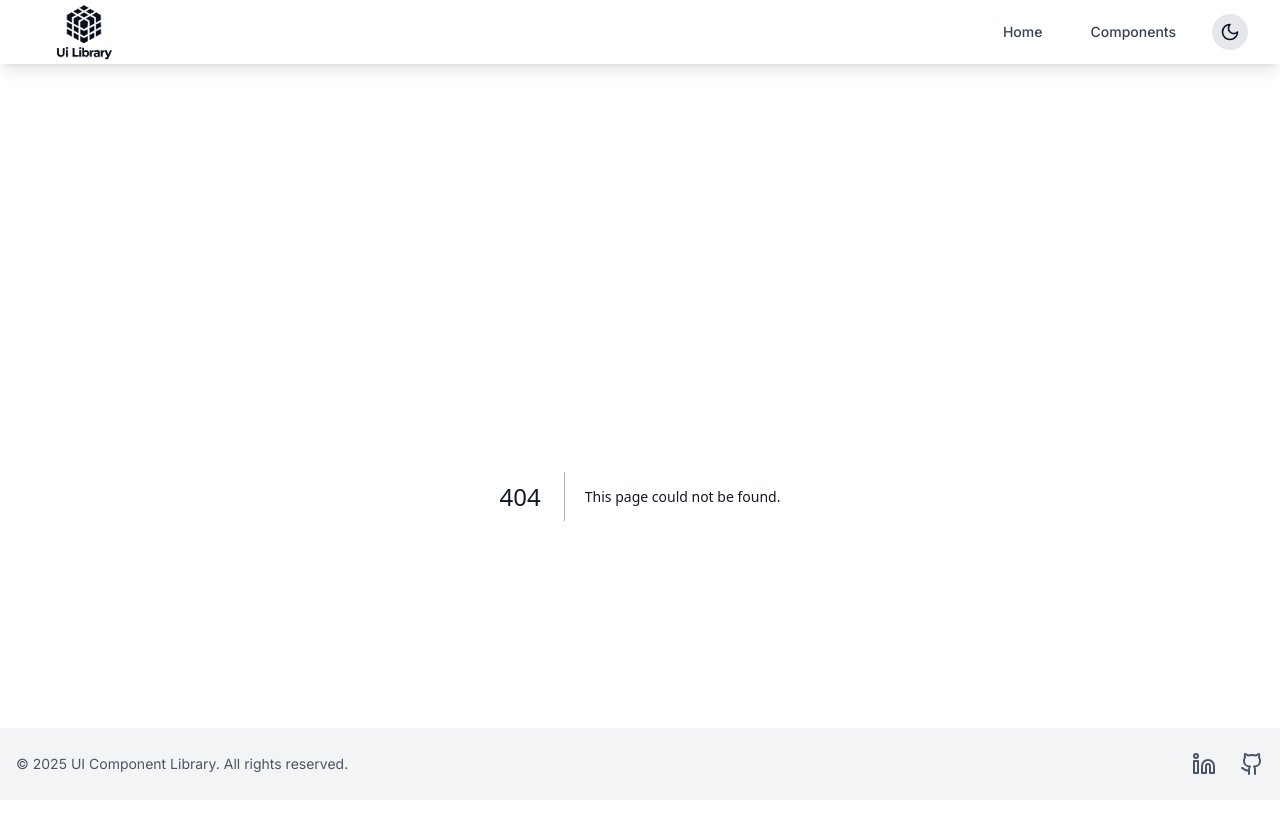
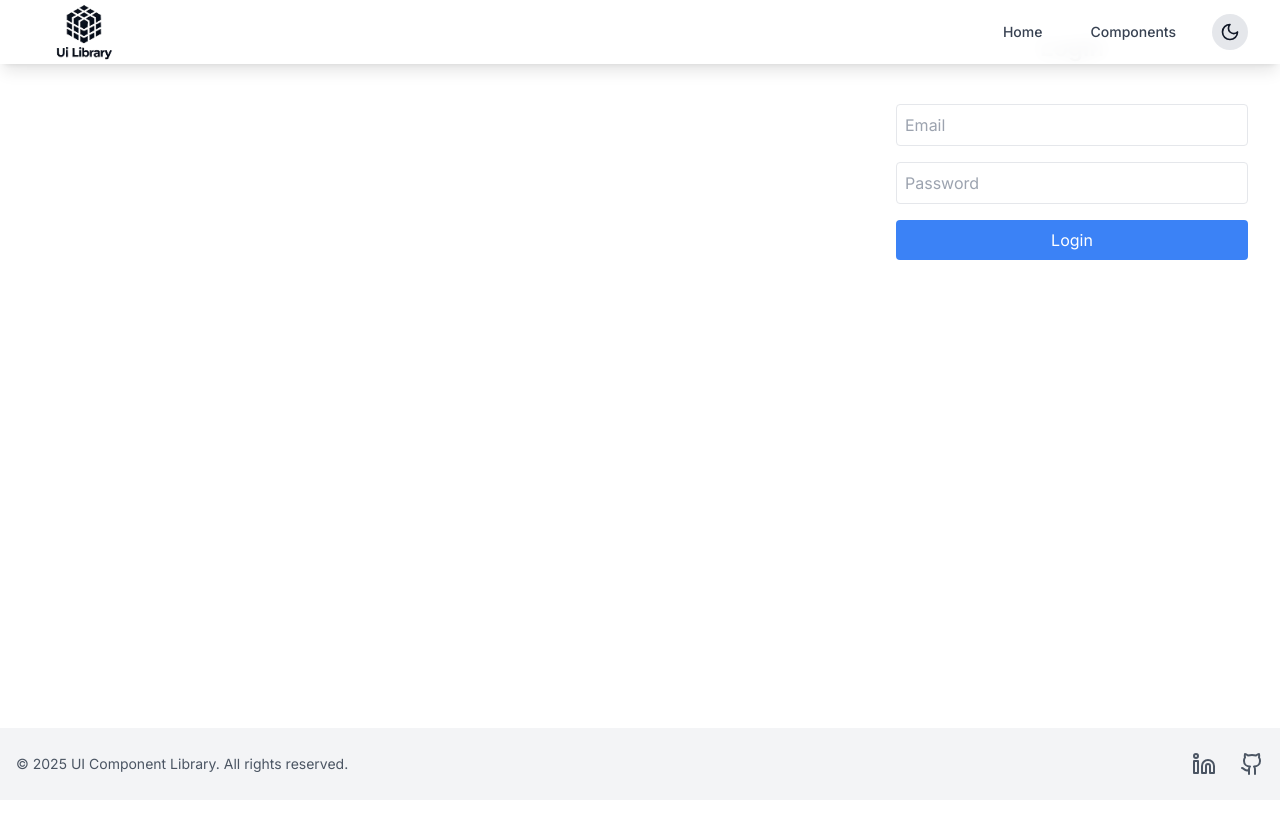
Before and after one commit to Florence-Martin/UI-Library, a Next.js app: page /login in a window 1280 px wide. Before the commit this address had no page. Shown: the top 814 px of the page. Built offline with nearby package versions, Linux system fonts and the light colour scheme; no server answers.

Commit message:
feat: secure access to the dashboard (middleware + auth)

```diff
--- /dev/null
+++ b/app/dashboard/page.tsx
@@ -0,0 +1,39 @@
+"use client";
+
+import { useAuthState } from "react-firebase-hooks/auth";
+import { auth } from "@/lib/firebase";
+import { useRouter } from "next/navigation";
+import { useEffect } from "react";
+import ProtectedRoute from "@/components/auth/ProtectedRoute";
+
+const Dashboard = () => {
+  const [user, loading] = useAuthState(auth); // Vérifie l'état de connexion Firebase
+  const router = useRouter();
+
+  useEffect(() => {
+    // Vérifie si l'application est en local
+    if (process.env.NODE_ENV !== "development") {
+      alert("Cette page est uniquement accessible en local.");
+      router.push("/"); // Redirige si l'environnement n'est pas local
+      return;
+    }
+
+    // Redirige vers /login si l'utilisateur n'est pas connecté
+    if (!loading && !user) {
+      router.push("/login");
+    }
+  }, [user, loading, router]);
+
+  if (loading) return <p>Chargement...</p>; // Affiche un état de chargement si l'utilisateur est en train d'être vérifié
+
+  return (
+    <ProtectedRoute>
+      <div className="container mx-auto px-4 py-8">
+        <h1 className="text-3xl font-bold">Tableau de Bord</h1>
+        <p>Bienvenue sur mon tableau de bord sécurisé en local !</p>
+      </div>
+    </ProtectedRoute>
+  );
+};
+
+export default Dashboard;
--- /dev/null
+++ b/app/login/page.tsx
@@ -0,0 +1,18 @@
+"use client";
+
+import dynamic from "next/dynamic";
+
+// Import dynamique du composant Login (désactive le SSR)
+const Login = dynamic(() => import("@/components/auth/Login"), { ssr: false });
+
+const LoginPage = () => {
+  return (
+    <div className="flex items-center justify-center h-screen">
+      <div className="absolute top-0 right-0 p-4">
+        <Login />
+      </div>
+    </div>
+  );
+};
+
+export default LoginPage;
--- /dev/null
+++ b/components/auth/ButtonLogout.tsx
@@ -0,0 +1,20 @@
+import { signOut } from "firebase/auth";
+import { auth } from "@/lib/firebase";
+
+const LogoutButton = () => {
+  const handleLogout = async () => {
+    await signOut(auth);
+    alert("Logged out successfully!");
+  };
+
+  return (
+    <button
+      onClick={handleLogout}
+      className="bg-red-500 text-white px-4 py-2 rounded"
+    >
+      Logout
+    </button>
+  );
+};
+
+export default LogoutButton;
--- a/components/auth/Login.tsx
+++ b/components/auth/Login.tsx
@@ -1,67 +1,50 @@
 "use client";
 
 import { useState } from "react";
+import { signInWithEmailAndPassword } from "firebase/auth";
 import { auth } from "@/lib/firebase";
-import { signInWithEmailAndPassword, signOut, User } from "firebase/auth";
+import { useRouter } from "next/navigation";
 
 const Login = () => {
   const [email, setEmail] = useState("");
   const [password, setPassword] = useState("");
-  const [user, setUser] = useState<User | null>(null); // Typage correct
+  const [error, setError] = useState<string | null>(null);
+  const router = useRouter();
 
   const handleLogin = async () => {
     try {
-      const userCredential = await signInWithEmailAndPassword(
-        auth,
-        email,
-        password
-      );
-      setUser(userCredential.user); // Pas d'erreur grâce au typage
-      alert("Logged in successfully!");
-    } catch (error) {
-      alert("Login failed: " + (error as Error).message);
+      setError(null); // Réinitialise les erreurs
+      await signInWithEmailAndPassword(auth, email, password);
+      router.push("/dashboard"); // Redirige vers le tableau de bord
+    } catch {
+      setError("Invalid email or password. Please try again.");
     }
   };
 
-  const handleLogout = async () => {
-    await signOut(auth);
-    setUser(null); // Déconnexion
-    alert("Logged out successfully!");
-  };
-
   return (
-    <div className="p-4 space-y-4">
-      {!user ? (
-        <>
+    <div className="p-4 space-y-4 max-w-sm mx-auto">
+      <h1 className="text-2xl font-semibold text-center mb-6">Login</h1>
       <input
         type="email"
         placeholder="Email"
         value={email}
         onChange={(e) => setEmail(e.target.value)}
-            className="border p-2 rounded w-full"
+        className="border p-2 w-full rounded"
       />
       <input
         type="password"
         placeholder="Password"
         value={password}
         onChange={(e) => setPassword(e.target.value)}
-            className="border p-2 rounded w-full"
+        className="border p-2 w-full rounded"
       />
+      {error && <p className="text-red-500 text-center">{error}</p>}
       <button
         onClick={handleLogin}
-            className="bg-blue-500 text-white px-4 py-2 rounded"
+        className="bg-blue-500 text-white px-4 py-2 rounded w-full"
       >
         Login
       </button>
-        </>
-      ) : (
-        <button
-          onClick={handleLogout}
-          className="bg-red-500 text-white px-4 py-2 rounded"
-        >
-          Logout
-        </button>
-      )}
     </div>
   );
 };
--- /dev/null
+++ b/components/auth/ProtectedRoute.tsx
@@ -0,0 +1,33 @@
+"use client";
+
+import { useAuthState } from "react-firebase-hooks/auth";
+import { auth } from "@/lib/firebase";
+import { useRouter } from "next/navigation";
+import { useEffect } from "react";
+
+const ProtectedRoute = ({ children }: { children: React.ReactNode }) => {
+  const [user, loading] = useAuthState(auth);
+  const router = useRouter();
+
+  useEffect(() => {
+    if (!loading) {
+      console.log("Utilisateur connecté :", user);
+      // Vérifie si l'application est en production
+      if (process.env.NODE_ENV !== "development") {
+        alert("Le tableau de bord est uniquement accessible en local.");
+        router.push("/"); // Redirige en production
+        return;
+      }
+
+      // Vérifie si l'utilisateur est connecté
+      if (!user) {
+        router.push("/login"); // Redirige vers /login si non connecté
+      }
+    }
+  }, [user, loading, router]);
+
+  if (loading) return <p>Chargement...</p>; // Affiche un état de chargement si l'utilisateur est en cours de vérification
+  return <>{children}</>;
+};
+
+export default ProtectedRoute;
--- a/package.json
+++ b/package.json
@@ -20,6 +20,7 @@
     "next-themes": "^0.4.4",
     "react": "^19.0.0",
     "react-dom": "^19.0.0",
+    "react-firebase-hooks": "^5.1.1",
     "swr": "^2.3.2",
     "tailwind-merge": "^2.6.0"
   },
```
Also changed, not shown: middleware/secureDashboardMiddleware.ts (added, +26 -0 lines), 1 other file (tests, documents, lock files or other folders). Lines whose indentation alone changed are shown as unchanged.
